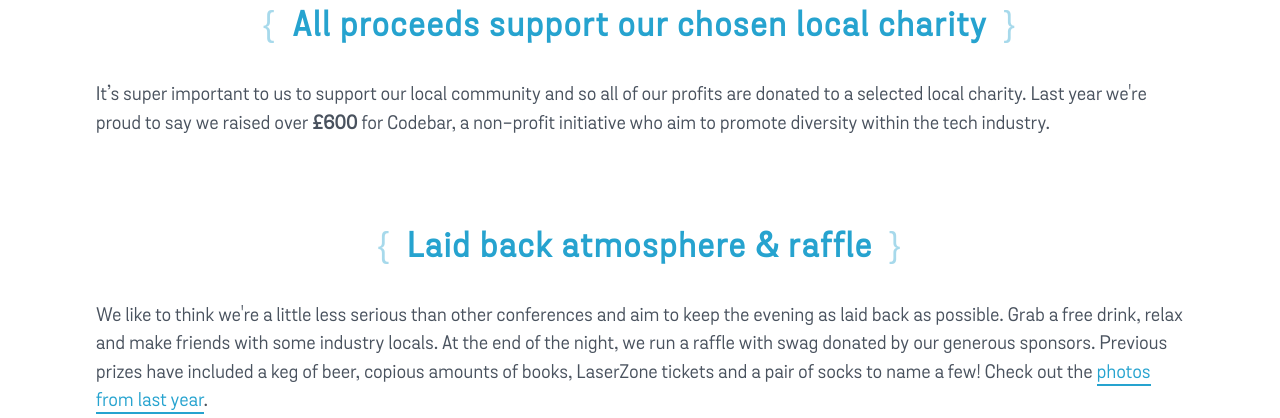
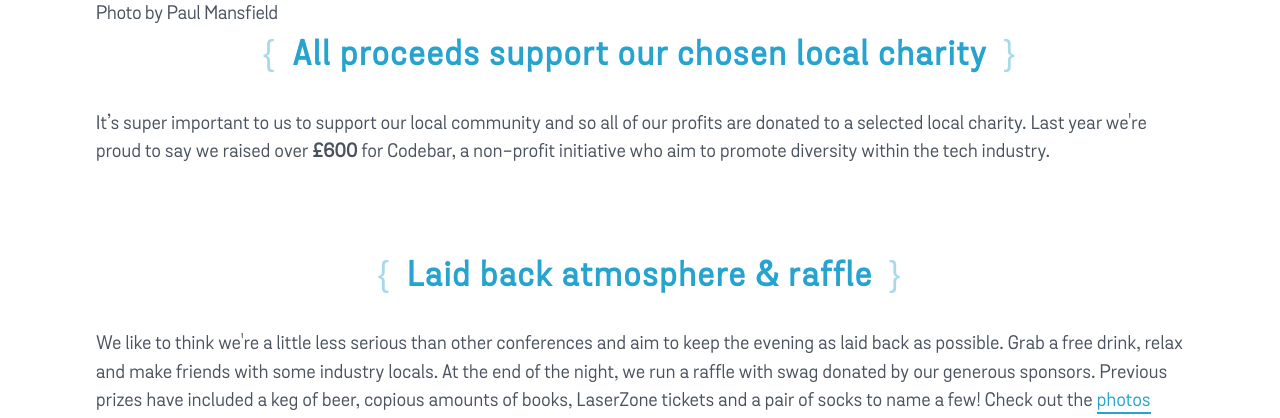
Before and after one commit to liquidlight/bytes, a PHP site: page / in a window 1280 px wide. Shown: the part 2702-3120 px from the top of the page. Run offline with PHP 8.4, Linux system fonts and the light colour scheme.

Commit message:
FE: Add credits to photo

```diff
--- a/html/includes/header.php
+++ b/html/includes/header.php
@@ -2,7 +2,6 @@
 	$date = '7th March 2019';
 	$address = 'Lighthouse, Kensington Street, Brighton, BN1 4AJ';
 	$tickets_on_sale = (time() > strtotime('10:00am 1st September 2017'));
-	$tickets = ($tickets_on_sale) ? '#tickets' : 'https://www.eventbrite.com/e/bytes-conf-2017-tickets-37126523431';
 	$ticket_text = ($tickets_on_sale) ? 'Tickets on sale!' : 'Tickets on sale 1st Sept'; ?>
 <!DOCTYPE html>
 <html lang="en">
@@ -44,7 +43,7 @@
 
 	<link rel="manifest" href="/manifest.webmanifest">
 
-	<link rel="stylesheet" href="/assets/bytes-2019/css/screen.css?0dk37">
+	<link rel="stylesheet" href="/assets/bytes-2019/css/screen.css?0daY37">
 	<script>
 		(function(i,s,o,g,r,a,m){i['GoogleAnalyticsObject']=r;i[r]=i[r]||function(){
 		(i[r].q=i[r].q||[]).push(arguments)},i[r].l=1*new Date();a=s.createElement(o),
--- a/html/index.php
+++ b/html/index.php
@@ -113,13 +113,16 @@
 		<section class="jsTextImg sectionTextImage sectionTertiary alt">
 			<div class="picture">
 				<span class="pictureShadow"></span>
+				<figure>
 					<img class="jsLazyImage"
 						data-srcset="/assets/bytes-2019/img/charity/CarouselRockHouseByPaulMansfield-q80-w450.jpg 450w,
 								/assets/bytes-2019/img/charity/CarouselRockHouseByPaulMansfield-q80-w700.jpg 700w,
 								/assets/bytes-2019/img/charity/CarouselRockHouseByPaulMansfield-q80-w1000.jpg 1000w"
 						data-src="/assets/bytes-2019/img/charity/CarouselRockHouseByPaulMansfield-q80-w450.jpg"
 						src="/assets/bytes-2019/img/charity/CarouselRockHouseByPaulMansfield-q80-w50.jpg"
-					alt="Charity on Bytes conf 2016"/>
+						alt="Charity on Bytes conf 2016 - Photo by Paul Mansfield"/>
+					<figcaption>Photo by Paul Mansfield</figcaption>
+				</figure>
 			</div>
 			<div class="content">
 				<div class="contentInner">
```
Also changed, not shown: 1 other file. Lines whose indentation alone changed are shown as unchanged.
